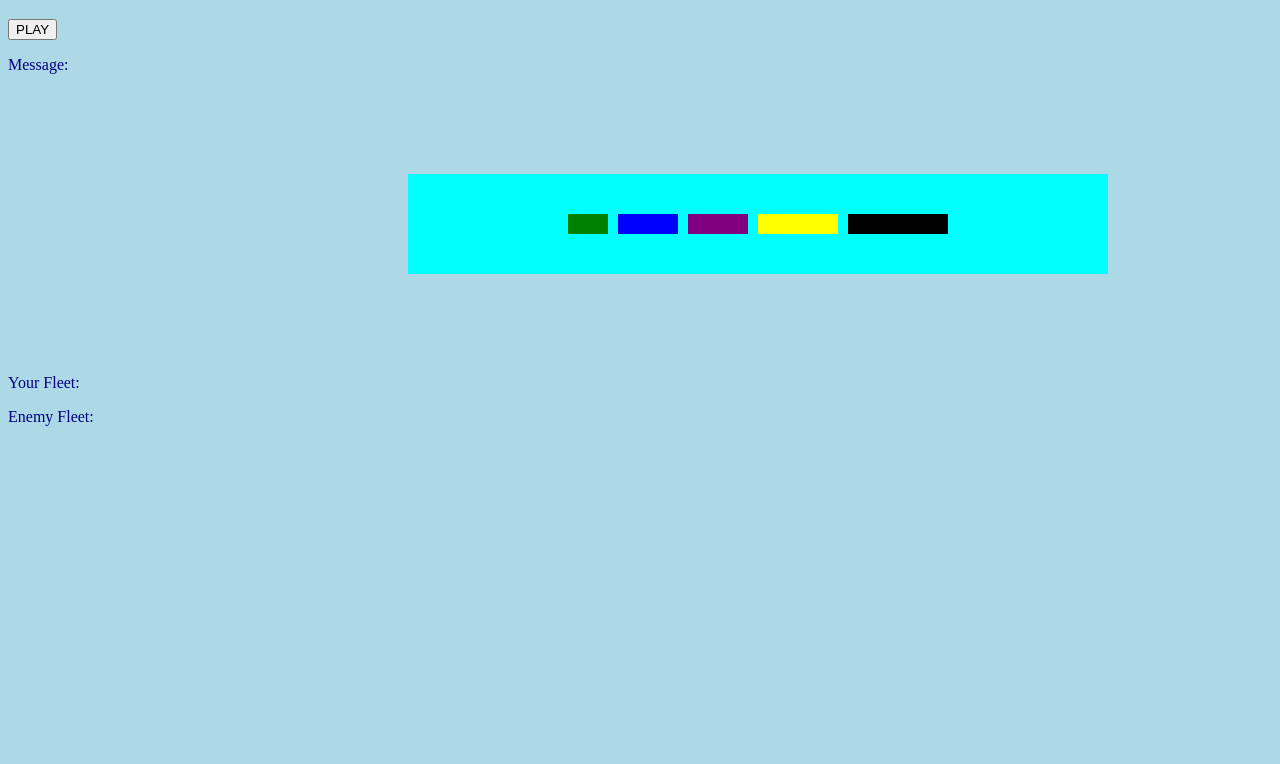
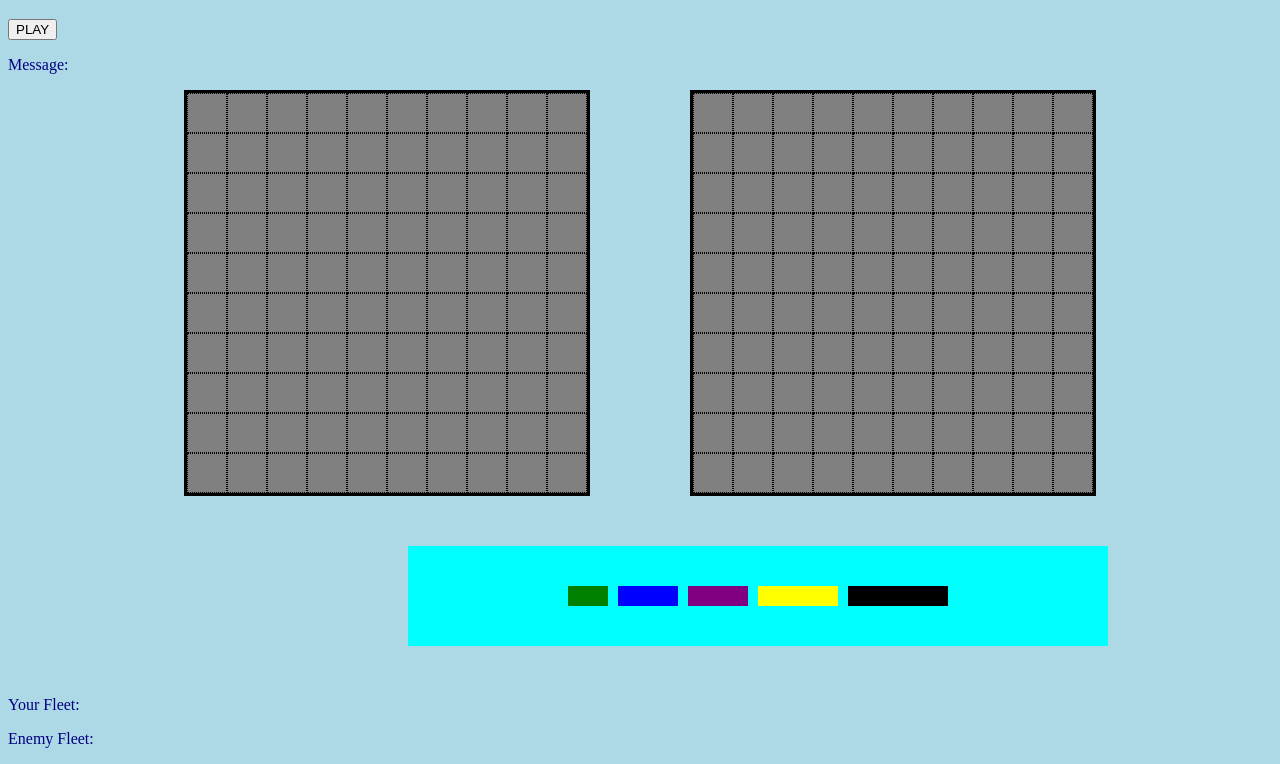
Before and after one commit to Mazi-Ahmed/Battleship, a plain HTML site: page index.html in a window 1280 px wide. Shown: the part 61-825 px from the top of the page. Before the commit the page ends 800 px from the top, so only its background shows below. Drawn offline with Linux system fonts and the light colour scheme.

Commit message:
Day 3 - Completed Grid, Added CSS

```diff
--- a/app.js
+++ b/app.js
@@ -1,5 +1,5 @@
 const playButton = document.querySelector('#play-button')
-const gridContainer = document.querySelector('#grid-container')
+const gridsContainer = document.querySelector('#grids-container')
 
 // Play Button
 function play() {}
@@ -7,41 +7,29 @@ function play() {}
 // Create a Player Grid and Enemy Grid
 const gridSize = 10;
 
-function createGrid() {
+function createGrid(user) {
+    const gridContainer = document.createElement('div')
+    gridContainer.classList.add('board')
+    gridContainer.style.backgroundColor = 'gray'
+    gridContainer.id = user
 
+    for (let i = 0; i<100; i++) {
+        const plotBox = document.createElement('div')
+        plotBox.classList.add('plotbox')
+        plotBox.id = i
+        gridContainer.append(plotBox)
+    }
+    gridsContainer.append(gridContainer)
 }
+createGrid('player')
+createGrid('CPU')
 
+// Create Ships
 
-// const gridSize = 10;
-// let playerGrid = [];
-// let enemyGrid = [];
+class Ship {
+    constructor(name) {
+        this.name = name;
+        this.parts = parts;
 
-// function createGrid(containerId,grid) {
-//     const container = document.getElementById(containerId);
-//     container.innerHTML = '';
-//     for(let i = 0;i < gridSize; i++) {
-//         const row = document.createElement('div');
-//         row.classList.add('row');
-//         for(let j = 0; j < gridSize; j++) {
-//         const cell = document.createElement('div');
-//         cell.classList.add('cell');
-//         cell.dataset.row = i;
-//         cell.dataset.col = j;
-//         row.appendChild(cell);
-//         grid.push({row: i, col: j, cell: cell});
-//         }
-//         container.appendChild(row)
-//     }
-// }
-// createGrid('playerGrid', playerGrid)
-
-
-
-
-// class Ship {
-//     constructor(name) {
-//         this.name = name;
-//         this.parts = parts;
-
-//     }
-// }
+    }
+}
--- a/index.html
+++ b/index.html
@@ -13,7 +13,7 @@
         <p>Message: <span id="message"></span></p>
     </div>
 
-    <div id="grid-container">
+    <div id="grids-container">
     </div>
 
     <div class="rocket-container">
--- a/style.css
+++ b/style.css
@@ -1,12 +1,30 @@
 body {
     background-color: lightblue;
     color: navy;
+}
+#grids-container {
+    display: flex;
+    justify-content: center;
+}
+.plotbox {
+    height: 40px;
+    width: 40px;
+    border: dotted 1px black;
+    box-sizing: border-box;
+}
+.board {
+    width: 400px;
+    height: 400px;
+    margin: 0 50px;
+    display: flex;
+    flex-wrap: wrap;
+    border: solid black;
 }
 
 .rocket-container {
     width: 700px;
     height: 100px;
-    margin: 100px 400px;
+    margin: 50px 400px;
     background-color: aqua;
     display: flex;
     align-items: center;
```
